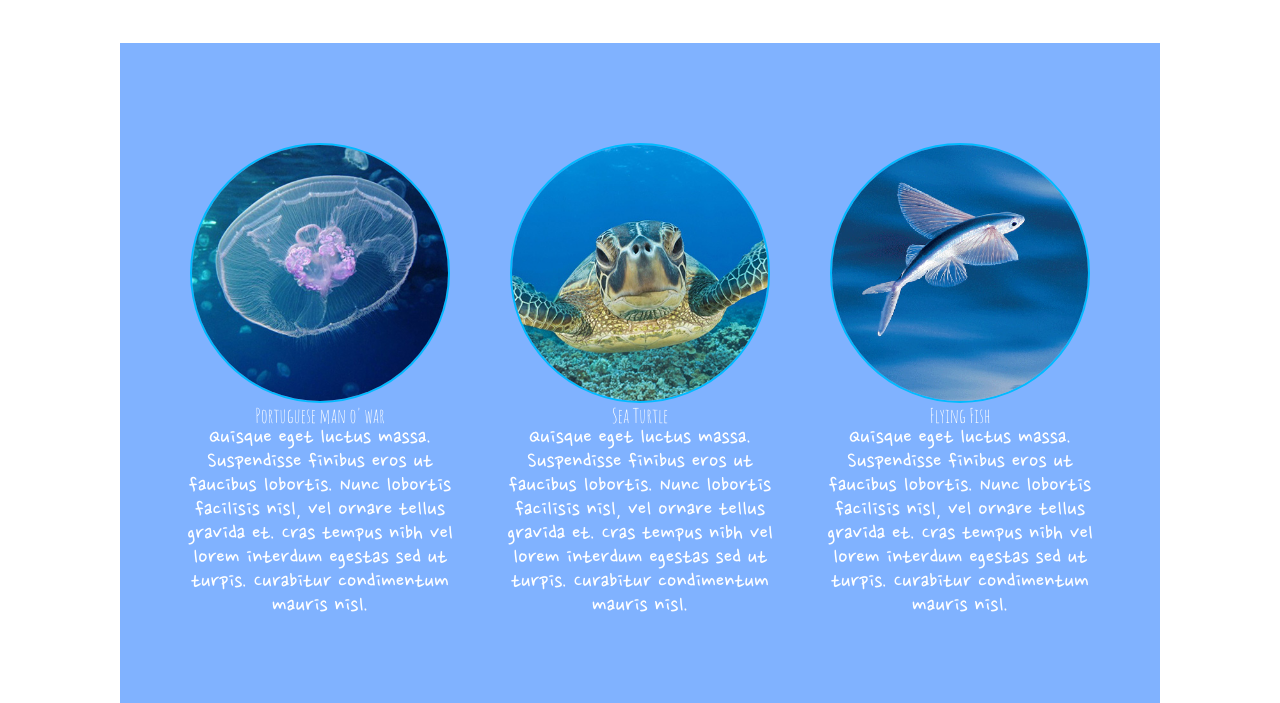
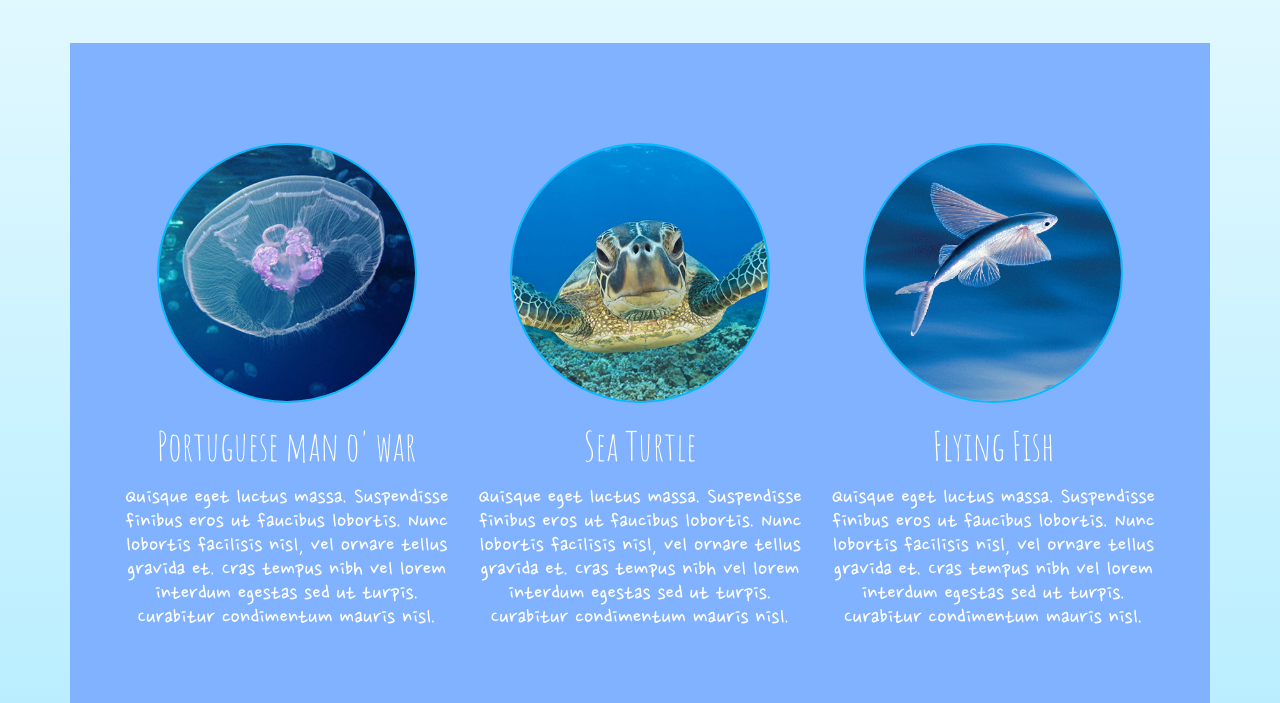
Before and after one commit to Mortyl/aquaproject, a website: page index.html in a window 1280 px wide. Shown: the part 97-800 px from the top of the page. Drawn offline with nearby package versions, Linux system fonts and the light colour scheme; files that its build step writes are made by us from their sources.

Commit message:
added background and padding on headers

```diff
--- a/scss/_section.scss
+++ b/scss/_section.scss
@@ -23,7 +23,8 @@
     padding-right: 50px;
     padding-top: 100px;
     padding-bottom: 100px;
-    margin: 50px;
+    margin-top: 50px;
+    margin-bottom: 50px;
 
 }
 
@@ -42,8 +43,10 @@
 
 figcaption {
 	font-family: $font-amatic;
-	font-size: 20px;
+	font-size: 40px;
 	color: white;
+    padding-top: 20px;
+    padding-bottom: 20px;
 
 
 }
@@ -65,9 +68,10 @@
 	background-color: $blue-light;
 }
 
-.parallax {
-  perspective: 1px;
-  height: 100vh;
-  overflow-x: hidden;
-  overflow-y: auto;
+body {
+    background: linear-gradient(#e6f9ff, #99e6ff, #1ac6ff);
+    // background-attachment: fixed;
+    // background-position: center;
+    // background-repeat: no-repeat;
+    // background-size: cover;
 }
```
Also changed, not shown: css/styles.css (added), css/styles.min.css (added).
